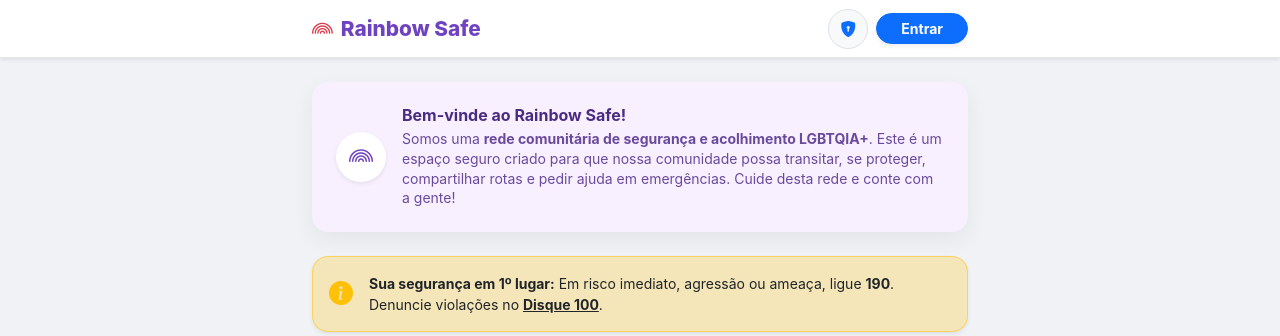
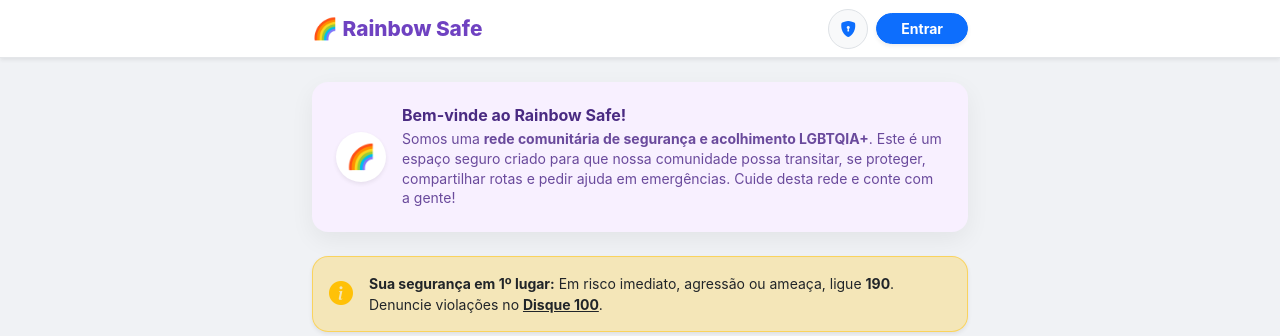
Before and after one commit to sabrinaandraderocha-cmyk/rainbowsafe, a Flask app: page / in a window 1280 px wide. Shown: the top 336 px of the page. Run offline with Flask 3, Linux system fonts and the light colour scheme; some libraries are stand-ins or nearby versions.

Commit message:
Update index.html

```diff
--- a/templates/index.html
+++ b/templates/index.html
@@ -83,8 +83,8 @@
 
   <nav class="navbar navbar-expand-lg navbar-social shadow-sm py-2">
     <div class="container" style="max-width: 680px;">
-      <a class="navbar-brand d-flex align-items-center" href="/">
-        <i class="bi bi-rainbow me-2 text-danger"></i> Rainbow Safe
+      <a class="navbar-brand d-flex align-items-center gap-2" href="/">
+        🌈 Rainbow Safe
       </a>
 
       <div class="d-flex gap-2 align-items-center">
@@ -106,8 +106,8 @@
 
     <div class="card border-0 rounded-4 mb-4 shadow-sm" style="background-color: #f8f0ff;">
       <div class="card-body p-3 p-md-4 d-flex gap-3 align-items-center">
-        <div class="bg-white rounded-circle d-flex justify-content-center align-items-center flex-shrink-0 shadow-sm" style="width: 50px; height: 50px;">
-          <i class="bi bi-rainbow fs-4" style="color: #6f42c1;"></i>
+        <div class="bg-white rounded-circle d-flex justify-content-center align-items-center flex-shrink-0 shadow-sm" style="width: 50px; height: 50px; font-size: 1.5rem;">
+          🌈
         </div>
         <div>
           <h2 class="h6 fw-bold mb-1" style="color: #4a2b82;">Bem-vinde ao Rainbow Safe!</h2>
@@ -281,9 +281,11 @@
 
       <div class="collapse mt-3" id="collapseOfferRide">
         <form id="rideApplyForm" class="bg-light p-4 rounded-4 border shadow-sm">
-          <div class="alert alert-warning small rounded-3 py-2 border-0 shadow-sm text-dark fw-semibold">
-            <i class="bi bi-shield-lock-fill me-1"></i> Marque pontos públicos.
+
+          <div class="alert alert-warning small rounded-3 py-2 border-0 shadow-sm text-dark fw-semibold lh-sm mb-3">
+            <i class="bi bi-shield-lock-fill me-1 text-danger"></i> Pegue caronas apenas com pessoas que você conheça pessoalmente e marque sempre em pontos públicos.
           </div>
+
           <input class="form-control bg-white border border-light rounded-3 mb-2 shadow-sm text-dark" name="full_name" placeholder="Seu nome" required>
           <input class="form-control bg-white border border-light rounded-3 mb-2 shadow-sm text-dark" type="tel" name="phone" placeholder="WhatsApp" required>
           <input class="form-control bg-white border border-light rounded-3 mb-2 shadow-sm text-dark" type="email" name="email" placeholder="Email" required>
```
